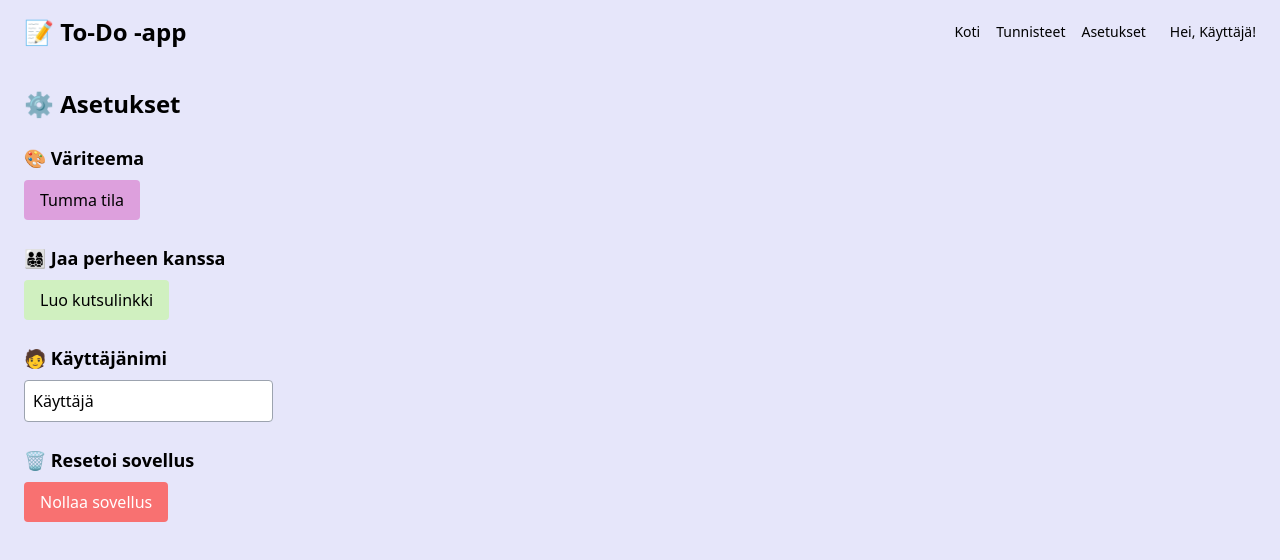
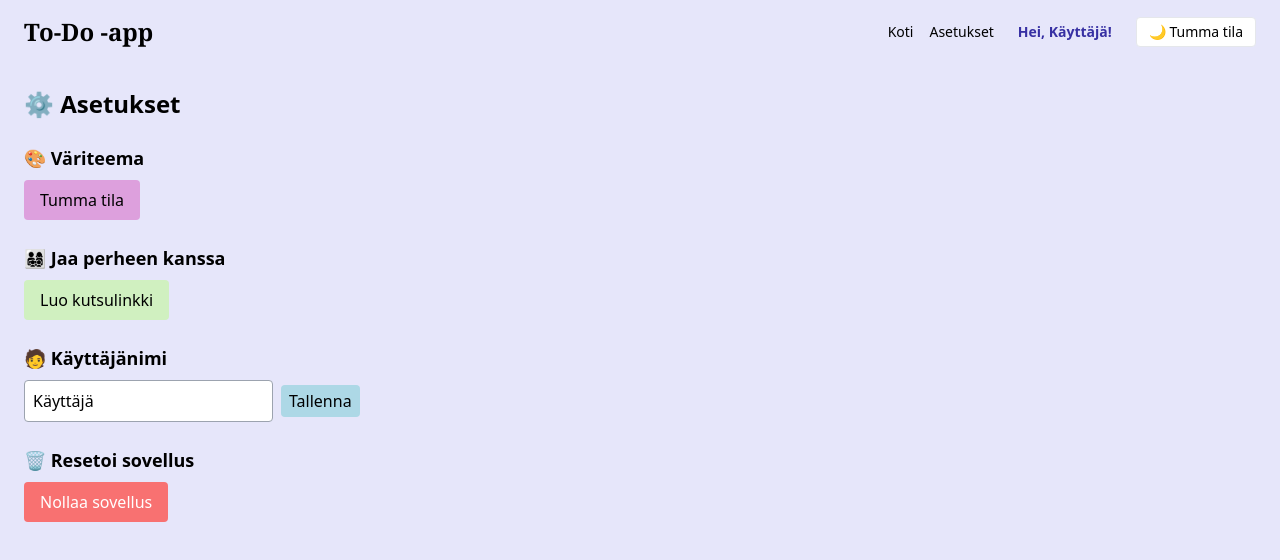
Before and after one commit to TiiaKa/psychic-spork, a React (Create React App) app: page /settings in a window 1280 px wide. Shown: the top 560 px of the page. Built offline with nearby package versions, Linux system fonts and the light colour scheme.

Commit message:
hienosäätöjä

```diff
--- a/public/index.html
+++ b/public/index.html
@@ -5,6 +5,7 @@
     <link rel="icon" href="%PUBLIC_URL%/favicon.ico" />
     <meta name="viewport" content="width=device-width, initial-scale=1" />
     <meta name="theme-color" content="#000000" />
+    <link href="https://fonts.googleapis.com/css2?family=Lobster&display=swap" rel="stylesheet">
     <meta
       name="description"
       content="Web site created using create-react-app"
--- a/src/App.js
+++ b/src/App.js
@@ -11,23 +11,57 @@ function App() {
     () => localStorage.getItem('darkMode') === 'true'
   );
 
+  const [username, setUsername] = useState(
+    localStorage.getItem('username') || 'Käyttäjä'
+  );
+
+  const [tasks, setTasks] = useState(() => {
+    const saved = localStorage.getItem('tasks');
+    return saved ? JSON.parse(saved) : [];
+  });
+
+  const [editTaskId, setEditTaskId] = useState(null);
+  const [editText, setEditText] = useState('');
+
   useEffect(() => {
     localStorage.setItem('darkMode', darkMode);
-    if (darkMode) {
-      document.documentElement.classList.add('dark');
-    } else {
-      document.documentElement.classList.remove('dark');
-    }
+    document.documentElement.classList.toggle('dark', darkMode);
   }, [darkMode]);
+
+  useEffect(() => {
+    localStorage.setItem('tasks', JSON.stringify(tasks));
+  }, [tasks]);
 
   return (
     <ErrorBoundary>
       <Router>
         <div className={`min-h-screen ${darkMode ? 'bg-gray-900 text-white' : 'bg-white text-black'}`}>
-          <Header />
+        <Header username={username} darkMode={darkMode} setDarkMode={setDarkMode} />
           <Routes>
-            <Route path="/" element={<Home />} />
-            <Route path="/settings" element={<Settings darkMode={darkMode} setDarkMode={setDarkMode} />} />
+            <Route
+              path="/"
+              element={
+                <Home
+                  tasks={tasks}
+                  setTasks={setTasks}
+                  editTaskId={editTaskId}
+                  setEditTaskId={setEditTaskId}
+                  editText={editText}
+                  setEditText={setEditText}
+                />
+              }
+            />
+            <Route
+              path="/settings"
+              element={
+                <Settings
+                  darkMode={darkMode}
+                  setDarkMode={setDarkMode}
+                  username={username}
+                  setUsername={setUsername}
+                />
+              }
+            />
             <Route path="/tags" element={<Tags />} />
           </Routes>
         </div>
--- a/src/components/AddTaskForm.js
+++ b/src/components/AddTaskForm.js
@@ -46,6 +46,7 @@ const AddTaskForm = ({ onAdd }) => {
         <option value="Koulu">Koulu</option>
         <option value="Koti">Koti</option>
         <option value="Vapaa-aika">Vapaa-aika</option>
+        <option value="Muu">Muu</option>
       </select>
       <input
         type="date"
--- a/src/components/Header.js
+++ b/src/components/Header.js
@@ -1,33 +1,29 @@
-import React, { useEffect, useState } from 'react';
+
 import { Link } from 'react-router-dom';
 
-const Header = () => {
-  const [username, setUsername] = useState(localStorage.getItem('username') || 'Käyttäjä');
 
 
-  useEffect(() => {
-    const handleStorageChange = () => {
-      setUsername(localStorage.getItem('username') || 'Käyttäjä');
-  };
-  window.addEventListener('storage', handleStorageChange);
-  return () => window.removeEventListener('storage', handleStorageChange);
-}, []);
-
-return (
-  <>
-    <div className="bg-PastelliLila text-black px-6 py-4 flex justify-between items-center shadow-md">
-      <h1 className="text-2xl font-bold">📝 To-Do -app</h1>
+const Header = ({ username, darkMode, setDarkMode }) => {
+  return (
+    <div className="bg-PastelliLila text-black dark:bg-gray-900 dark:text-white px-6 py-4 flex justify-between items-center shadow-md">
+      <h1 className="text-2xl font-bold font-serif">To-Do -app</h1>
       <div className="flex items-center gap-6">
         <nav className="flex gap-4 text-sm">
           <Link to="/" className="hover:underline">Koti</Link>
-          <Link to="/tags" className="hover:underline">Tunnisteet</Link>
           <Link to="/settings" className="hover:underline">Asetukset</Link>
         </nav>
-        <div className="text-sm">Hei, {username}!</div>
+        <div className="text-sm font-semibold text-indigo-800 dark:text-indigo-300">
+          Hei, <span className="font-bold">{username}</span>!
+        </div>
+        <button
+          onClick={() => setDarkMode(!darkMode)}
+          className="text-sm border px-3 py-1 rounded bg-white dark:bg-black dark:text-white hover:bg-gray-200 dark:hover:bg-gray-700 transition"
+        >
+          {darkMode ? '🌞 Vaalea tila' : '🌙 Tumma tila'}
+        </button>
       </div>
     </div>
-  </>
-);
+  );
 };
 
 export default Header;
--- a/src/components/Home.js
+++ b/src/components/Home.js
@@ -1,23 +1,13 @@
-import React, { useState, useEffect } from 'react';
+import React, { useState } from 'react';
 import AddTaskForm from '../components/AddTaskForm';
 import TaskItem from '../components/TaskItem';
 import Tags from '../components/Tags';
 
-function Home() {
+function Home({ tasks, setTasks, editTaskId, setEditTaskId, editText, setEditText }) {
   const [valittuKategoria, setValittuKategoria] = useState('Kaikki');
-  const [tasks, setTasks] = useState(() => {
-    const saved = localStorage.getItem('tasks');
-    return saved ? JSON.parse(saved) : [];
-  });
-  useEffect(() => {
-    localStorage.setItem('tasks', JSON.stringify(tasks));
-  }, [tasks]);
-  const [editTaskId, setEditTaskId] = useState(null);
-  const [editText, setEditText] = useState('');
+  const [selectedTag, setSelectedTag] = useState(null);
 
   const lisaaTehtava = (uusi) => setTasks([...tasks, uusi]);
-
-  const [selectedTag, setSelectedTag] = useState(null);
 
   const toggleTehty = (id) => {
     setTasks(tasks.map(t =>
@@ -36,17 +26,15 @@ function Home() {
 
   const handleSave = () => {
     setTasks(tasks.map(task =>
-      task.id === editTaskId ? { ...task, text: editText } : task
+      task.id === editTaskId ? { ...task, nimi: editText } : task
     ));
     setEditTaskId(null);
     setEditText('');
   };
 
   return (
-    <div className="min-h-screen bg-PastelliVaaleanpunainen p-8 text-black">
-
-
-      <h1 className="text-3xl font-bold mb-4">📝 Tehtävälista</h1>
+<div className="min-h-screen bg-PastelliVaaleanpunainen dark:bg-gray-800 p-8 text-black dark:text-white">
+<h1 className="text-3xl font-bold mb-4 dark:text-white">📝 Tehtävälista</h1>
 
       <select
         value={valittuKategoria}
@@ -58,6 +46,7 @@ function Home() {
         <option value="Koulu">Koulu</option>
         <option value="Koti">Koti</option>
         <option value="Vapaa-aika">Vapaa-aika</option>
+        <option value="Muu">Muu</option>
       </select>
 
       <Tags
@@ -65,6 +54,7 @@ function Home() {
         selectedTag={selectedTag}
         onSelectTag={setSelectedTag}
       />
+
       <AddTaskForm onAdd={lisaaTehtava} />
 
       <ul className="space-y-2">
@@ -82,6 +72,15 @@ function Home() {
                     onChange={e => setEditText(e.target.value)}
                     className="border p-2 rounded"
                   />
+                  <button
+  onClick={() => {
+    setEditTaskId(null);
+    setEditText('');
+  }}
+  className="ml-2 bg-gray-300 text-black px-4 py-2 rounded hover:bg-gray-400"
+>
+  Peruuta
+</button>
                   <button
                     onClick={handleSave}
                     className="ml-2 bg-PastelliSininen text-black px-4 py-2 rounded hover:bg-PastelliVioletti"
--- a/src/components/Settings.js
+++ b/src/components/Settings.js
@@ -1,13 +1,16 @@
-import React, { useState } from 'react';
+import React, { useState, useEffect } from 'react';
 
-const Settings = ({ darkMode, setDarkMode }) => {
-  const [username, setUsername] = useState(
-    () => localStorage.getItem('username') || 'Käyttäjä'
-  );
+const Settings = ({ darkMode, setDarkMode, username, setUsername }) => {
+  const [inputValue, setInputValue] = useState(username);
+  useEffect(() => {
+    setInputValue(username);
+  }, [username]);
 
-  const handleUsernameChange = (e) => {
-    setUsername(e.target.value);
-    localStorage.setItem('username', e.target.value);
+  const handleUsernameChange = (e) => setInputValue(e.target.value);
+
+  const handleUsernameSave = () => {
+    setUsername(inputValue);
+    localStorage.setItem('username', inputValue);
   };
 
   const handleCopyInvite = () => {
@@ -25,8 +28,8 @@ const Settings = ({ darkMode, setDarkMode }) => {
   };
 
   return (
-    <div className="p-6 space-y-6 bg-PastelliLila min-h-screen">
-      <h1 className="text-2xl font-bold text-black">⚙️ Asetukset</h1>
+<div className="p-6 space-y-6 bg-PastelliLila dark:bg-gray-800 min-h-screen text-black dark:text-white">
+<h1 className="text-2xl font-bold">⚙️ Asetukset</h1>
 
       <section>
         <h2 className="text-lg font-semibold mb-2 text-black">🎨 Väriteema</h2>
@@ -49,10 +52,11 @@ const Settings = ({ darkMode, setDarkMode }) => {
         <h2 className="text-lg font-semibold mb-2 text-black">🧑 Käyttäjänimi</h2>
         <input
           type="text"
-          value={username}
+          value={inputValue}
           onChange={handleUsernameChange}
           className="p-2 rounded border border-gray-400"
         />
+        <button onClick={handleUsernameSave} className="ml-2 bg-PastelliSininen px-2 py-1 rounded">Tallenna</button>
       </section>
 
       <section>
--- a/tailwind.config.js
+++ b/tailwind.config.js
@@ -6,6 +6,9 @@ module.exports = {
     ],//määrittelee polut joista Tailwind etsii käytettyjä luokkia (className) tyylien luontiin,näistä tiedostoista Tailwind etsii tyylit
     theme: {
       extend: {
+        fontFamily: {
+          lobster: ['Lobster', 'cursive'],
+        },
         colors: {
           Pinkki: "#ff69b4",
           PastelliKeltainen: "#fff9c4",
```
Lines whose indentation alone changed are shown as unchanged.
